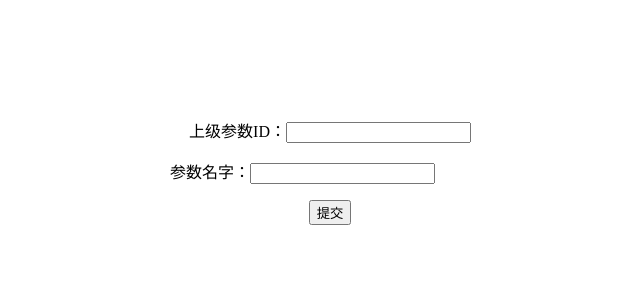
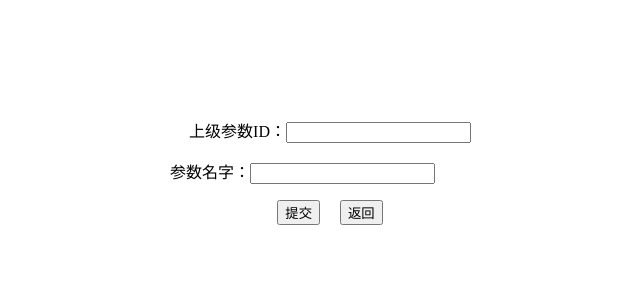
Before and after one commit to Junisyoan/sourcecode, a Java web app: template WebContent/WEB-INF/view.jiang/addparam.jsp in a window 1280 px wide. Shown: the top 300 px of the page, without its empty margins (310-950 px from the left). Run offline with Spring Boot 4, a stand-in JSP engine, Linux system fonts and the light colour scheme; the template is opened without the code that fills it, so the values that code supplies are empty; the project's own start-up code is not run, and a stand-in starts its controllers and pages; some libraries are stand-ins or nearby versions.

Commit message:
Update addparam.jsp

```diff
--- a/WebContent/WEB-INF/view.jiang/addparam.jsp
+++ b/WebContent/WEB-INF/view.jiang/addparam.jsp
@@ -22,7 +22,9 @@
 			参数名字：<input name="name" type="text" />
 		</p>
 		<p align="center">
-			<input type="submit" value="提交">
+			<input type="submit" value="提交">&nbsp;&nbsp;&nbsp;&nbsp;&nbsp;<a
+				href="<%=path%>param/findAllParam.handle"><input type="button"
+				value="返回"></a>
 		</p>
 	</form>
 </body>
```
